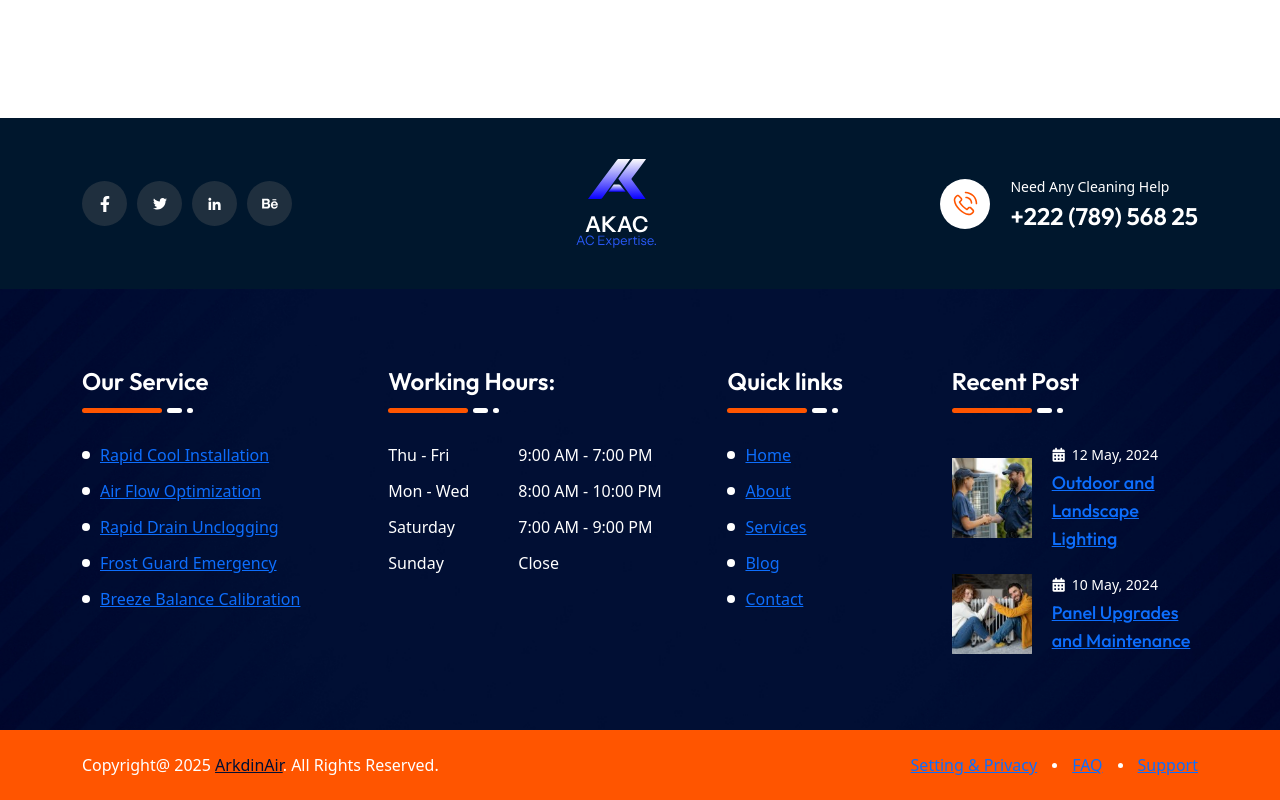
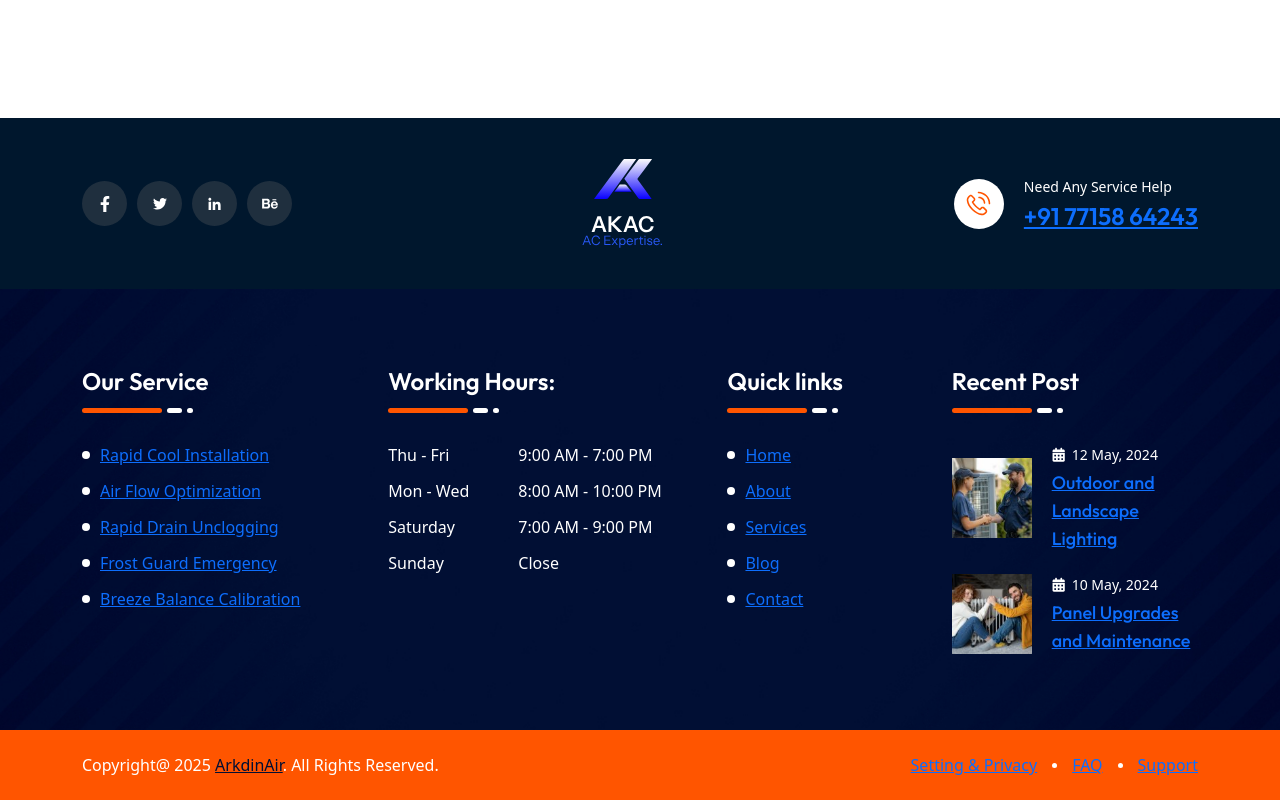
Before and after one commit to shantanuuchak/akac, a Next.js app: page / in a window 1280 px wide. Shown: the part 8534-9334 px from the top of the page. Built offline with nearby package versions, Linux system fonts and the light colour scheme.

Commit message:
Phone number update

```diff
--- a/src/app/Components/Footer/Footer.jsx
+++ b/src/app/Components/Footer/Footer.jsx
@@ -70,8 +70,8 @@ const Footer = () => {
                     <Image src="/assets/img/icons/call.svg" alt="img" width={25} height={25}   />
                   </div>
                   <div>
-                    <p className="cs_white_color cs_fs_14 mb-0">Need Any Cleaning Help</p>
-                    <h3 className="mb-0 cs_fs_24 cs_semibold cs_white_color">+222 (789) 568 25</h3>
+                    <p className="cs_white_color cs_fs_14 mb-0">Need Any Service Help</p>
+                    <h3 className="mb-0 cs_fs_24 cs_semibold cs_white_color"><a href="tel:+7715864243">+91 77158 64243</a></h3>
                   </div>
                 </div>
               </div>
```
